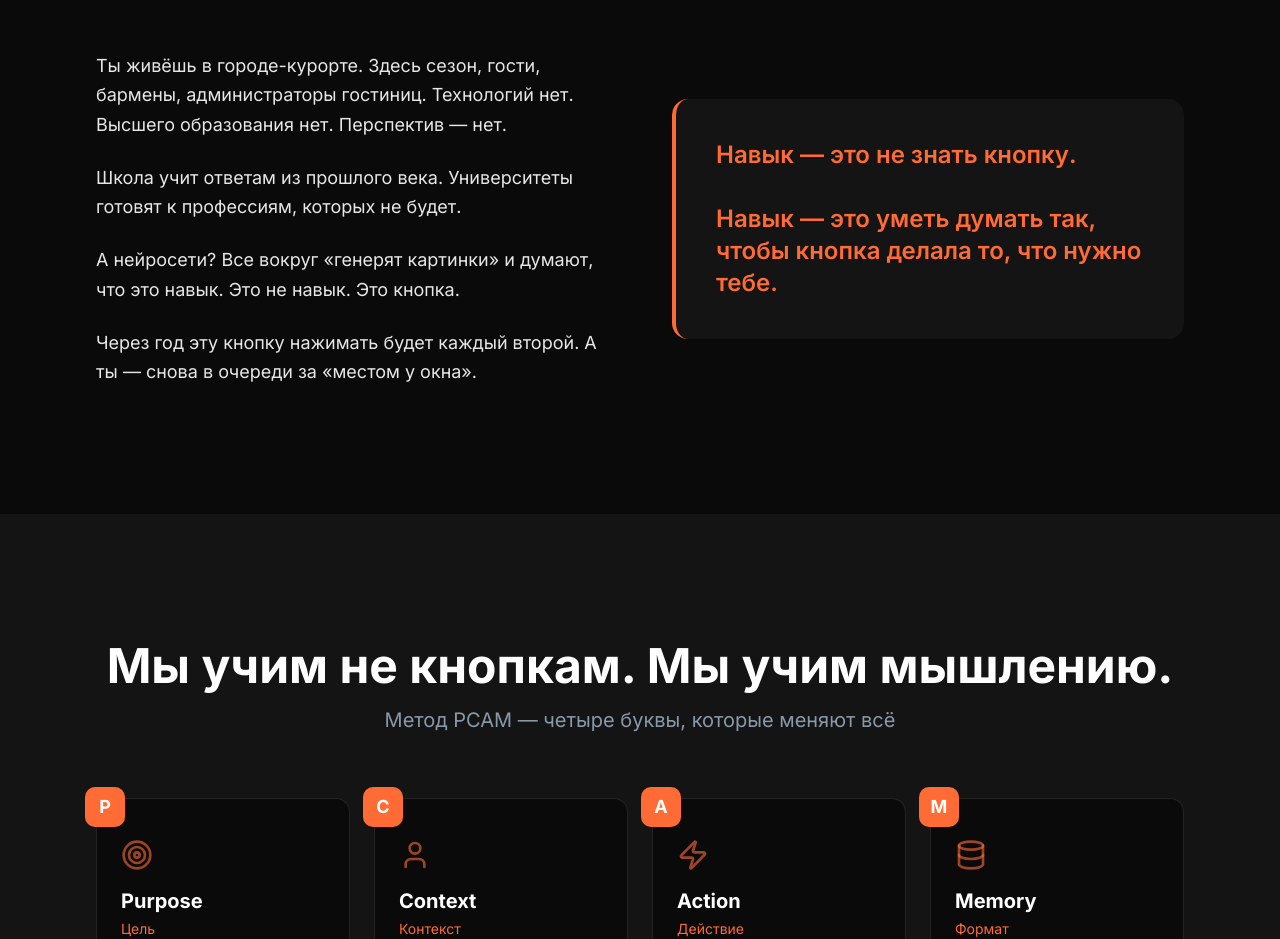
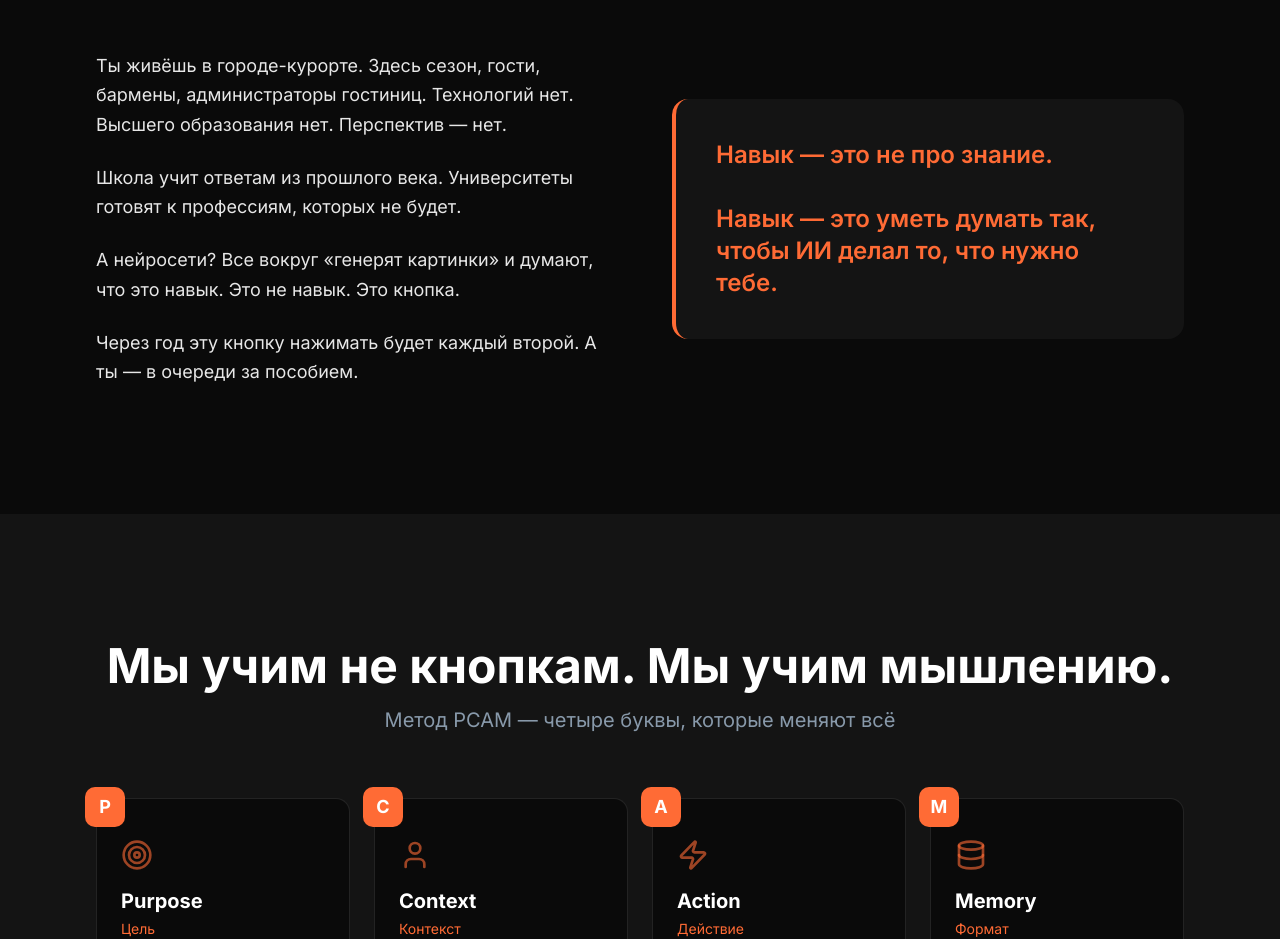
Before and after one commit to tagir751/Ticket, a React (Vite) app: page / in a window 1280 px wide. Shown: the part 2180-3119 px from the top of the page. Built offline with nearby package versions, Linux system fonts and the light colour scheme.

Commit message:
Update ProblemSection.tsx

```diff
--- a/src/sections/ProblemSection.tsx
+++ b/src/sections/ProblemSection.tsx
@@ -10,7 +10,7 @@ export default function ProblemSection() {
     'Ты живёшь в городе-курорте. Здесь сезон, гости, бармены, администраторы гостиниц. Технологий нет. Высшего образования нет. Перспектив — нет.',
     'Школа учит ответам из прошлого века. Университеты готовят к профессиям, которых не будет.',
     'А нейросети? Все вокруг «генерят картинки» и думают, что это навык. Это не навык. Это кнопка.',
-    'Через год эту кнопку нажимать будет каждый второй. А ты — снова в очереди за «местом у окна».',
+    'Через год эту кнопку нажимать будет каждый второй. А ты — в очереди за пособием.',
   ];
 
   return (
@@ -55,10 +55,10 @@ export default function ProblemSection() {
             <div className="relative p-8 lg:p-10 bg-dark-card rounded-2xl border-l-4 border-orange">
               <div className="absolute -inset-4 bg-orange/5 rounded-2xl blur-xl -z-10" />
               <p className="text-xl lg:text-2xl font-semibold text-orange leading-relaxed">
-                Навык — это не знать кнопку.
+                Навык — это не про знание.
                 <br />
                 <br />
-                Навык — это уметь думать так, чтобы кнопка делала то, что нужно тебе.
+                Навык — это уметь думать так, чтобы ИИ делал то, что нужно тебе.
               </p>
             </div>
           </motion.div>
```
